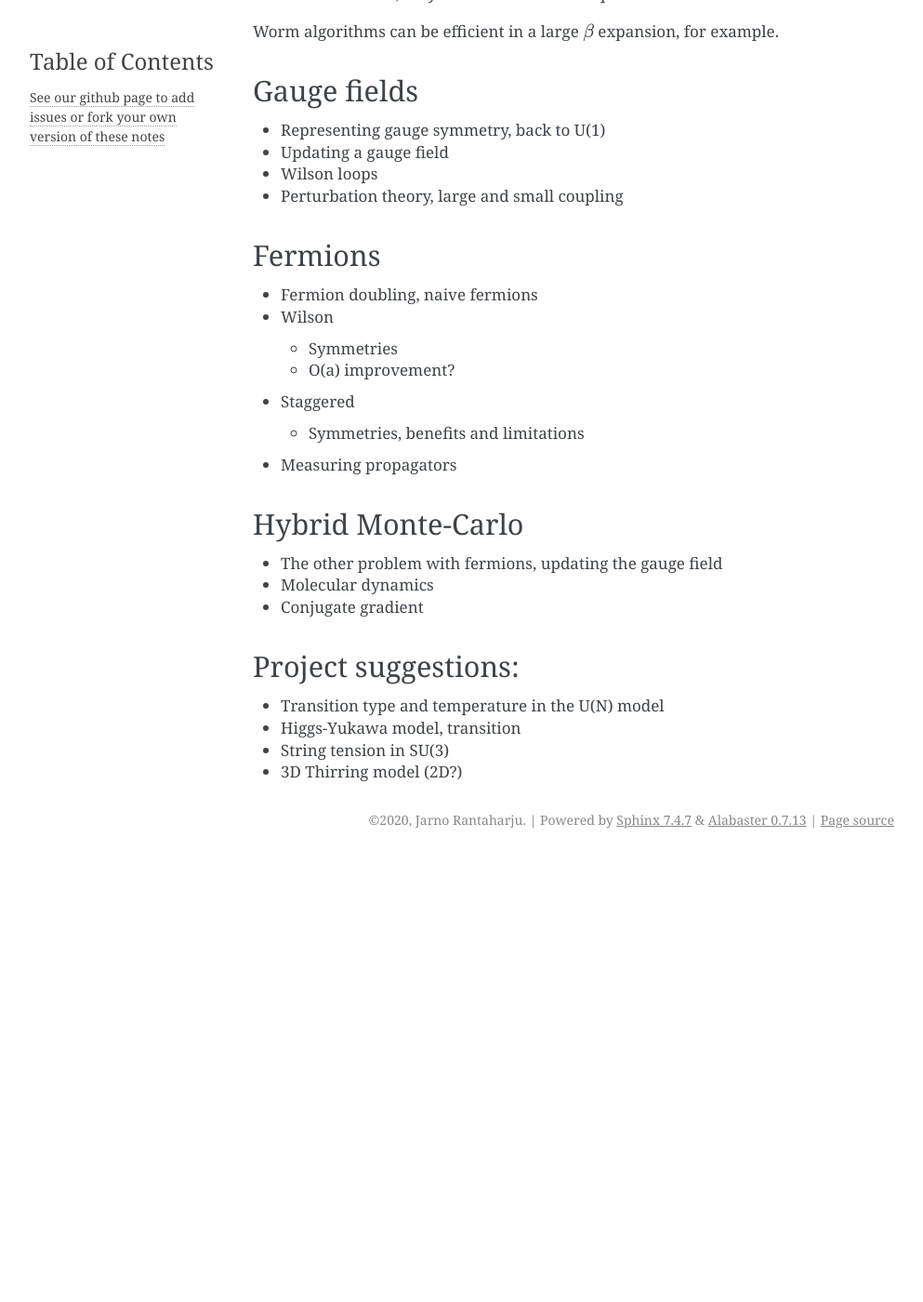
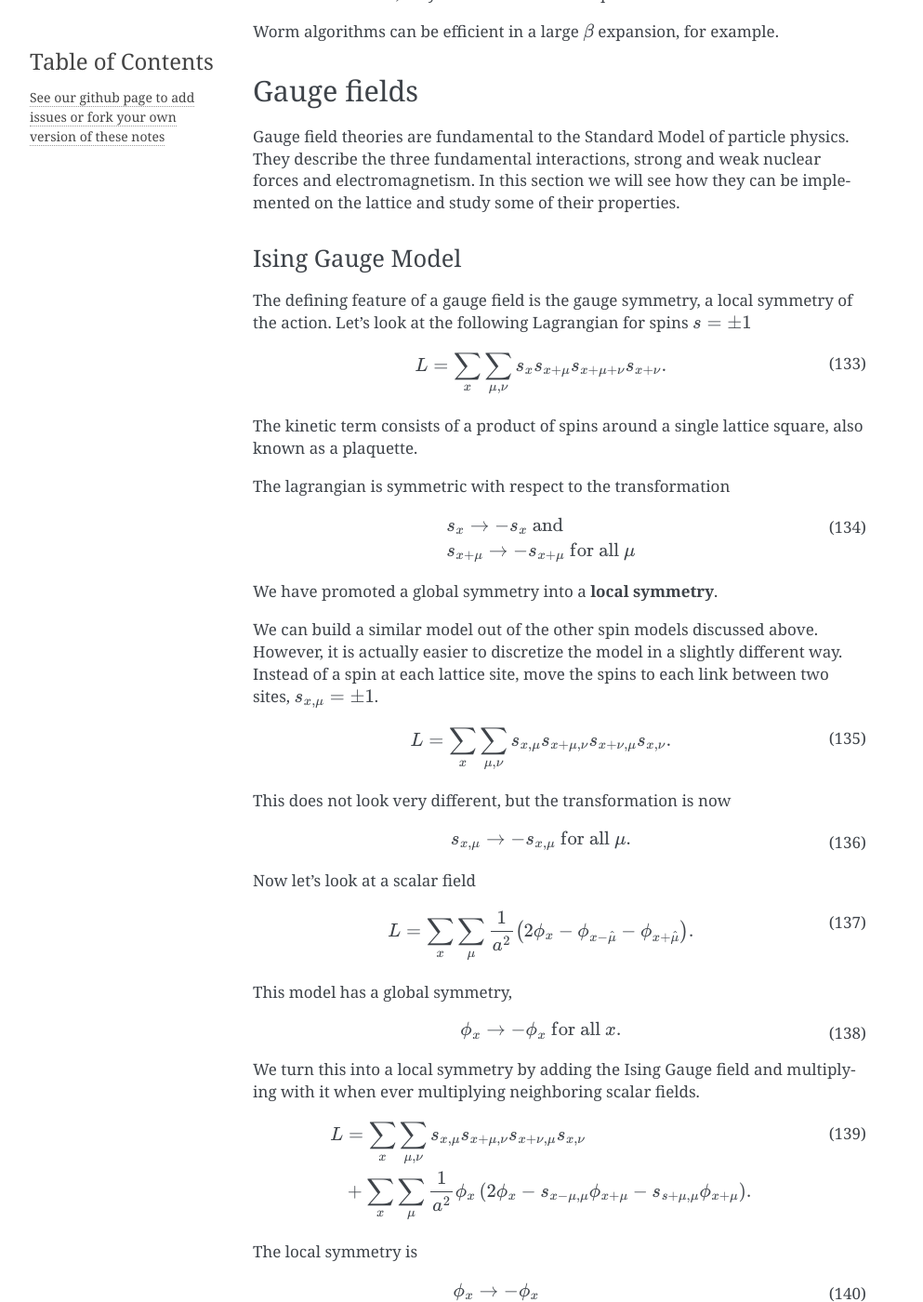
Before and after one commit to rantahar/Lattice-Field-Theory, a Sphinx documentation site: the page built from source/index.rst, in a window 1280 px wide and 1400 px high, scrolled down 34215 px. Shown: the whole window at 93% size, without its empty margins (148-1141 px from the left). Built offline with Sphinx 7.4.7, drawn with Linux system fonts in a browser that asks for light colours; pages that are not in the unit, such as notebooks, are missing from menus; before the commit the page ends 35136 px from its top, so only the background shows below that; some of the changed text lies outside the part shown.

Commit message:
Ising gauge model, labels and corrections

```diff
--- a/source/index.rst
+++ b/source/index.rst
@@ -1170,7 +1170,7 @@ The continuum action of a free scalar field :math:`\phi` in Euclidean space is
 On a lattice we can define the d'Alembert operator as
 
 .. math::
-   \Box_{x,y} \phi_y = -\Delta^2\phi = \sum_\mu \frac {1}{a^2} \left( 2\phi_x - \phi_{x-\hat\mu} - \phi_{\hat\mu} \right)
+   \Box_{x,y} \phi_y = -\Delta^2\phi = \sum_\mu \frac {1}{a^2} \left( 2\phi_x - \phi_{x-\hat\mu} - \phi_{x+\hat\mu} \right)
    :label:
 where :math:`\hat\mu` a basis vector of length :math:`a` and :math:`x` and :math:`y` are vectors,
 :math:`x_\mu = an_\mu`
@@ -1401,6 +1401,7 @@ The area is
 
 .. math::
    V = \pi r^2 = \pi
+   :label:
 
 But assume we don't know this, but we do know the area of a square.
 We can evaluate the are of any shape within the square by randomly throwing
@@ -1409,6 +1410,7 @@ darts into the square. The probability of a dart landing in the circle is
 .. math::
    p(\textrm{hits inside circle}) = \frac{A_{circle}}{A_{square}} \approx
    \frac{\textrm{#hits inside circle}}{\textrm{#hits inside square}}
+   :label:
 
 This method can be used to evaluate the area of any irregular shape as
 long as we can determine whether the dart has landed inside it.
@@ -1416,6 +1418,7 @@ long as we can determine whether the dart has landed inside it.
 .. math::
    \lim_{N\to\infty} \frac 1N \sum_{i=0}^N \delta({\bf x}_i \textrm{ in circle})
     = \frac{\pi}{4}
+   :label:
 
 
 
@@ -1426,6 +1429,7 @@ Now let's take a look at a 1D integral
 
 .. math::
    I = \int_a^b dx f(x)
+   :label:
 
 We could take this to describe a shape inside a square and
 draw random values on both x and y axis.
@@ -1436,6 +1440,7 @@ This simplifies to
 .. math::
    I \approx \frac{b-a}{N} \sum_{i=0}^N p(y_i < f(x_i))
            = \frac{b-a}{N} \sum_{i=0}^N f(x_i)
+   :label:
 
 In the 1D case this this is not the most efficient method, but for large
 dimensional integrals the error of this method scales favorably.
@@ -1445,12 +1450,14 @@ For example, if following the *trapezoidal rule*, the error scales as
 
 .. math::
    \delta \sim \frac {1}{N^{2D}}.
+   :label:
 
 In error of the Monte Carlo method is statistical and it follows from the
 *central limit theorem* that
 
 .. math::
    \delta \sim \frac {1}{\sqrt{N}}.
+   :label:
 
 We will not prove this here, but you can check it by calculating the
 standard deviation in you own simulations.
@@ -1471,6 +1478,7 @@ lattice we already have
 
 .. math::
    D = 4\times 8 = 64
+   :label:
 
 
 This result is true as long as the function and it's square are
@@ -1479,11 +1487,13 @@ integrable
 .. math::
    \int_0^1 f(x) = \textrm{finite}\\
    \int_0^1 f^2(x) = \textrm{finite}
+   :label:
 
 This is true in lattice simulations, but here is a counterexample
 
 .. math::
    I=\int_0^1 x^{0.5}
+   :label:
 
 The mean and standard deviation from a Monte Carlo run are still
 correct, but the error may not scale as inverse square root.
@@ -1510,6 +1520,7 @@ In lattice simulation we are integrating
 
 .. math::
    \int d\phi e^{-S}
+   :label:
 
 The function is exponentially peaked where S is small. Further, :math:`S`
 is an extensive quantity, meaning it grows with the volume.
@@ -1519,6 +1530,7 @@ Say we are integrating
 
 .. math::
    I = \int dV f(x)
+   :label:
 
 We choose to draw random numbers from the distribution :math:`p(x)`.
 The integral is
@@ -1526,6 +1538,7 @@ The integral is
 .. math::
    I = \int dV p(x) \frac{f(X)}{p(x)}
      = \lim_{N\to\infty} \frac 1N \sum_i \frac{f(x_i)}{p(x)}
+   :label:
 
 If :math:`p` is chosen well, the function :math:`p/f` will be flatter
 than the original and the variance of the result will be smaller. The
@@ -1537,12 +1550,14 @@ In lattice simulations we are calculating integrals of the type
 
 .. math::
    \ev{O} = \frac {\int [d\phi] O(\phi) e^{-S(\phi)} }{\int [d\phi] e^{-S(\phi)}}
+   :label:
 
 The integral in the denominator is always the same, so usually the best
 choice is
 
 .. math::
    g(\phi) = C \int [d\phi] e^{-S(\phi)}
+   :label:
 
 with an unknown normalization coefficient :math:`C`.
 
@@ -1550,6 +1565,7 @@ Now the integral is
 
 .. math::
    \ev{O} = \frac 1N \sum_i O(\phi_i)
+   :label:
 
 Notice that since the normalization coefficient drops out in the
 Monte Carlo run, we cannot calculate the partition function
@@ -1570,6 +1586,7 @@ normalized by the overall variation:
 
 .. math::
    C(t) = \frac{\frac{1}{N-t} \sum_{i=1}^{N-t} X_i X_{i+t} - \ev{X}^2 }{\ev{X^2} - \ev{X}^2}
+   :label:
 
 This is normalized to :math:`C(0)=1`.
 
@@ -1579,6 +1596,7 @@ the autocorrelation function decays exponentially
 
 .. math::
    C(t) \sim e^{-t/\tau_{exp}}
+   :label:
 
 The exponential autocorrelation time :math:`\tau_{exp}` is generally
 roughly the same for all measurements and really measures the time
@@ -1586,6 +1604,7 @@ it takes to decorrelate the configurations. For error analysis the relevant quan
 
 .. math::
    \tau_{int} = \frac 12 + \sum_{t=1}^\infty C(t)
+   :label:
 
 Note that if the autocorrelation function is purely exponential,
 :math:`C(t) = e^{-t\tau_{exp}}`, the two autocorrelation times are
@@ -1597,6 +1616,7 @@ In a Monte Carlo simulation, the corrected error estimate is
 .. math::
    \sigma_X = \sqrt{2\tau_{int}} \sigma_{X, naive}
    = \sqrt{2\tau_{int} \frac{ \sum_i \left(X_i - \ev{X}\right)^2 }{N(N-1)} }
+   :label:
 
 In practice :math:`N` is always finite. Taking this into account, the
 formula for the autocorrelation function is modified slightly:
@@ -1604,7 +1624,8 @@ formula for the autocorrelation function is modified slightly:
 .. math::
    &C(t) = \frac{\frac{1}{N-t} \sum_{i=1}^{N-t} X_i X_{i+t} - \ev{X}_1 \ev{X}_2 }{\ev{X^2} - \ev{X}^2},\\
    &\ev{X}_1 = \frac{1}{N-t} \sum_{i=1}^{N-t} X_i, \textrm{ and}\\
-   &\ev{X}_2 = \frac{1}{N-t} \sum_{i=t}^{N} X_i,\\
+   &\ev{X}_2 = \frac{1}{N-t} \sum_{i=t}^{N} X_i
+   :label:
 
 
 It is important to keep track of autocorrelation times and to use them
@@ -1674,9 +1695,86 @@ for example.
 
 
 
+
+
 Gauge fields
 =============
 
+Gauge field theories are fundamental to the Standard Model of particle physics.
+They describe the three fundamental interactions, strong and weak nuclear forces
+and electromagnetism. In this section we will see how they can be implemented on
+the lattice and study some of their properties.
+
+Ising Gauge Model
+-------------------
+
+The defining feature of a gauge field is the gauge symmetry, a local symmetry of
+the action. Let's look at the following Lagrangian for spins :math:`s = \pm 1`
+
+.. math::
+   L = \sum_x \sum_{\mu,\nu} s_x s_{x+\mu} s_{x+\mu+\nu} s_{x+\nu}.
+   :label:
+
+The kinetic term consists of a product of spins around a single lattice square,
+also known as a plaquette.
+
+The lagrangian is symmetric with respect to the transformation
+
+.. math::
+   &s_x \to -s_x \textrm{ and} \\
+   &s_{x+\mu} \to -s_{x+\mu} \textrm{ for all } \mu
+   :label:
+
+We have promoted a global symmetry into a **local symmetry**.
+
+We can build a similar model out of the other spin models discussed above.
+However, it is actually easier to discretize the model in a slightly different
+way. Instead of a spin at each lattice site, move the spins to each link between
+two sites, :math:`s_{x,\mu} = \pm 1`.
+
+.. math::
+   L = \sum_x \sum_{\mu,\nu} s_{x,\mu} s_{x+\mu,\nu} s_{x+\nu, \mu} s_{x,\nu}.
+   :label:
+
+This does not look very different, but the transformation is now
+
+.. math::
+   s_{x,\mu} \to -s_{x,\mu} \textrm{ for all } \mu.
+   :label:
+
+Now let's look at a scalar field
+
+.. math::
+   L = \sum_x \sum_\mu \frac {1}{a^2} \left ( 2\phi_x - \phi_{x-\hat\mu} -\phi_{x+\hat\mu} \right ) .
+   :label:
+
+This model has a global symmetry,
+
+.. math::
+   \phi_x \to -\phi_x \textrm{ for all } x.
+   :label:
+
+We turn this into a local symmetry by adding the Ising Gauge field and multiplying with it
+when ever multiplying neighboring scalar fields.
+
+.. math::
+   L &= \sum_x \sum_{\mu,\nu} s_{x,\mu} s_{x+\mu,\nu} s_{x+\nu, \mu} s_{x,\nu}\\
+     &+ \sum_x \sum_\mu \frac {1}{a^2} \phi_x \left ( 2\phi_x - s_{x-\mu,\mu}\phi_{x+\mu} - s_{s+\mu,\mu}\phi_{x+\mu} \right ).
+   :label:
+
+The local symmetry is
+
+.. math::
+   &\phi_x \to -\phi_x \\
+   &s_{x,\mu} \to -s_{x,\mu} \textrm{ for all } \mu
+   :label:
+
+
+The Electromagnetic Field
+--------------------------
+
+
+
 
 
 -   Representing gauge symmetry, back to U(1)
```
Also changed, not shown: other parts of source/index.rst (+1 -1 lines).
